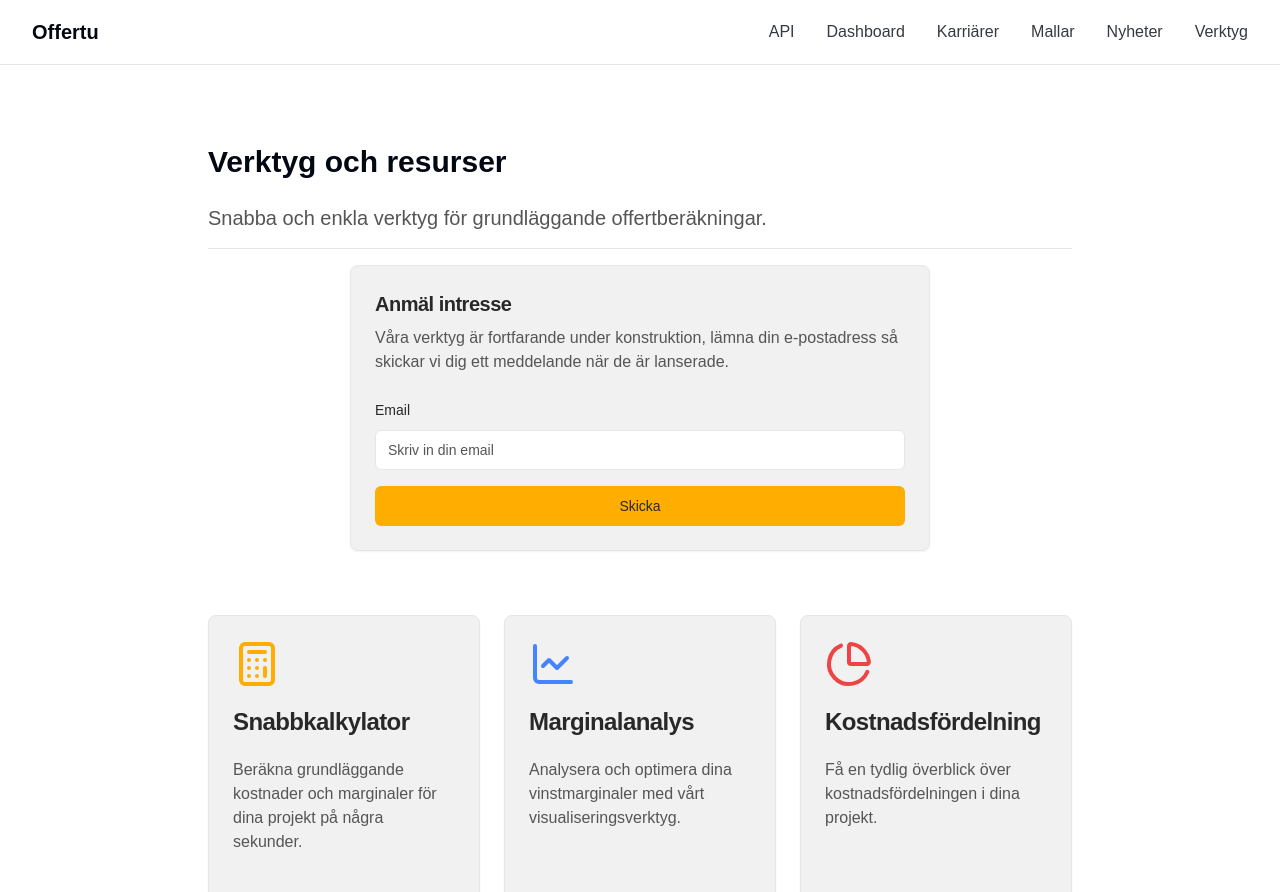
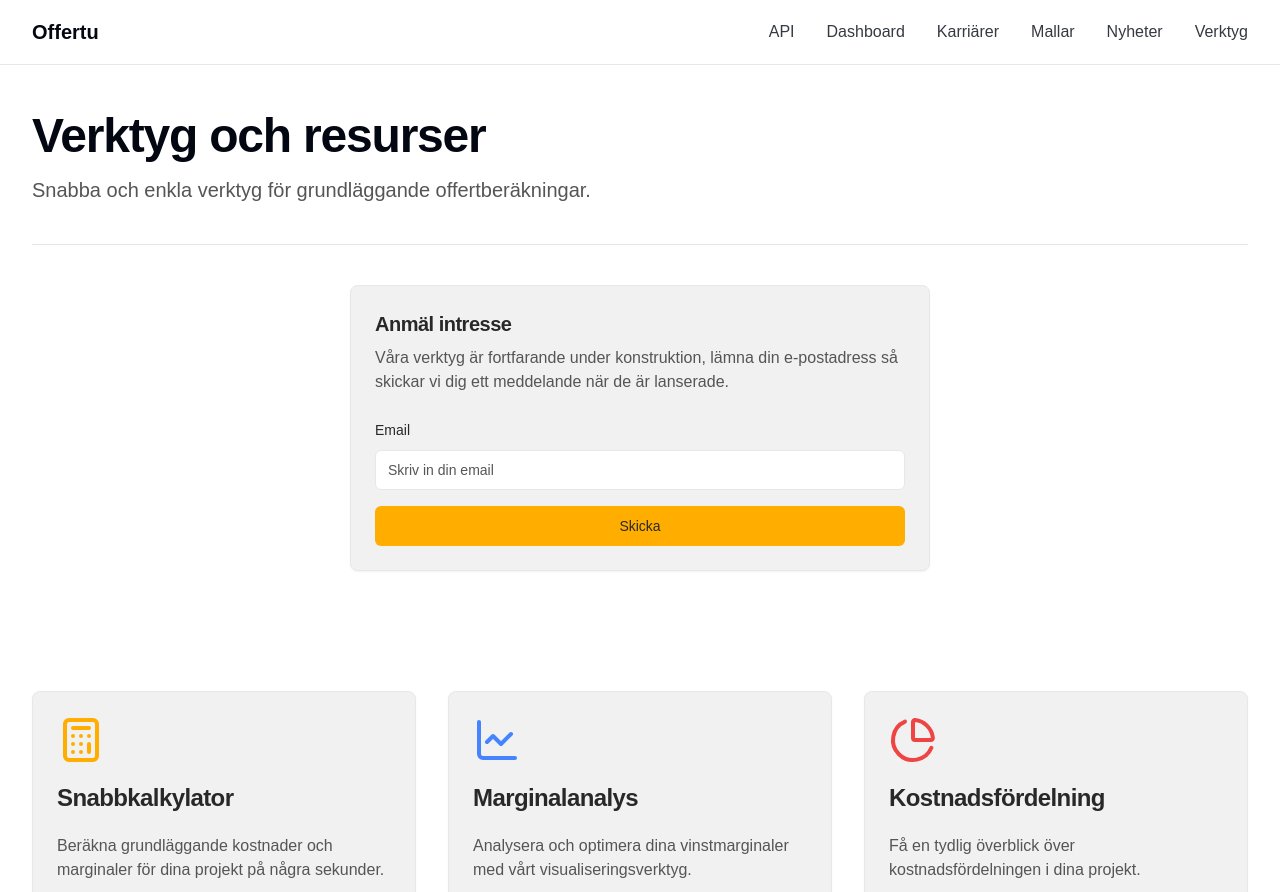
Before and after one commit to jhn322/offertu, a Next.js app: page /verktyg-resurser in a window 1280 px wide. Shown: the top 892 px of the page. Built offline with nearby package versions, Linux system fonts and the light colour scheme.

Commit message:
Fixed layout and metadata

```diff
--- a/src/app/verktyg-resurser/page.tsx
+++ b/src/app/verktyg-resurser/page.tsx
@@ -20,6 +20,17 @@ export const metadata: Metadata = {
     title: 'Verktyg och resurser för offerthantering',
     description:
       'Upptäck Offertus smarta verktyg för offertberäkningar, marginalanalys och kostnadsfördelning.',
+    images: [
+      {
+        url: 'https://images.unsplash.com/reserve/oIpwxeeSPy1cnwYpqJ1w_Dufer%20Collateral%20test.jpg?q=80&w=1615&auto=format&fit=crop&ixlib=rb-4.0.3&ixid=M3wxMjA3fDB8MHxwaG90by1wYWdlfHx8fGVufDB8fHx8fA%3D%3D', // Replace with actual image URL
+        width: 1200,
+        height: 630,
+        alt: 'Verktyg och resurser för offerthantering',
+      },
+    ],
+  },
+  alternates: {
+    canonical: '/verktyg-resurser',
   },
 };
 
@@ -55,13 +66,18 @@ export default function ToolsPage() {
   ];
 
   return (
-    <main id="main-content" className="flex flex-col min-h-screen">
-      <div className="flex items-center justify-center py-20">
-        <div className="max-w-4xl w-full px-4">
-          <h1 id="tools-heading" className="text-3xl font-bold mb-6">
+    <main
+      id="main-content"
+      className="container py-12 flex flex-col min-h-screen"
+    >
+      <div className="flex flex-col gap-6">
+        <div className="space-y-4">
+          <h1
+            id="tools-heading"
+            className="text-3xl font-bold tracking-tight sm:text-4xl md:text-5xl"
+          >
             Verktyg och resurser
           </h1>
-          <div className="space-y-4">
           <p className="text-xl text-muted-foreground">
             Snabba och enkla verktyg för grundläggande offertberäkningar.
           </p>
@@ -91,17 +107,17 @@ export default function ToolsPage() {
           </div>
         </section>
 
-          <section aria-labelledby="tools-list-heading">
+        <section aria-labelledby="tools-list-heading" className="mt-16">
           <h2
             id="tools-list-heading"
-              className="invisible text-2xl font-semibold "
+            className="invisible text-2xl font-semibold"
           >
             Tillgängliga verktyg
           </h2>
-            <div className="grid gap-6 mt-8 md:grid-cols-2 lg:grid-cols-3">
+          <div className="grid gap-8 md:grid-cols-3">
             {tools.map((tool) => (
               <article key={tool.title} className="flex flex-col">
-                  <Card className="h-full flex flex-col">
+                <Card className="h-full flex flex-col relative overflow-hidden">
                   <CardHeader>
                     <div className="mb-4" aria-hidden="true">
                       {tool.icon}
@@ -112,12 +128,10 @@ export default function ToolsPage() {
                     </CardTitle>
                   </CardHeader>
                   <CardContent>
-                      <p className="text-muted-foreground">
-                        {tool.description}
-                      </p>
+                    <p className="text-muted-foreground">{tool.description}</p>
                   </CardContent>
                   <CardFooter className="mt-auto pt-4">
-                      <Button asChild className="ml-auto">
+                    <Button asChild className="w-full">
                       <Link
                         href="#"
                         aria-label={`Öppna ${tool.title} verktyget`}
@@ -136,7 +150,6 @@ export default function ToolsPage() {
           </div>
         </section>
       </div>
-      </div>
     </main>
   );
 }
```
Lines whose indentation alone changed are shown as unchanged.
